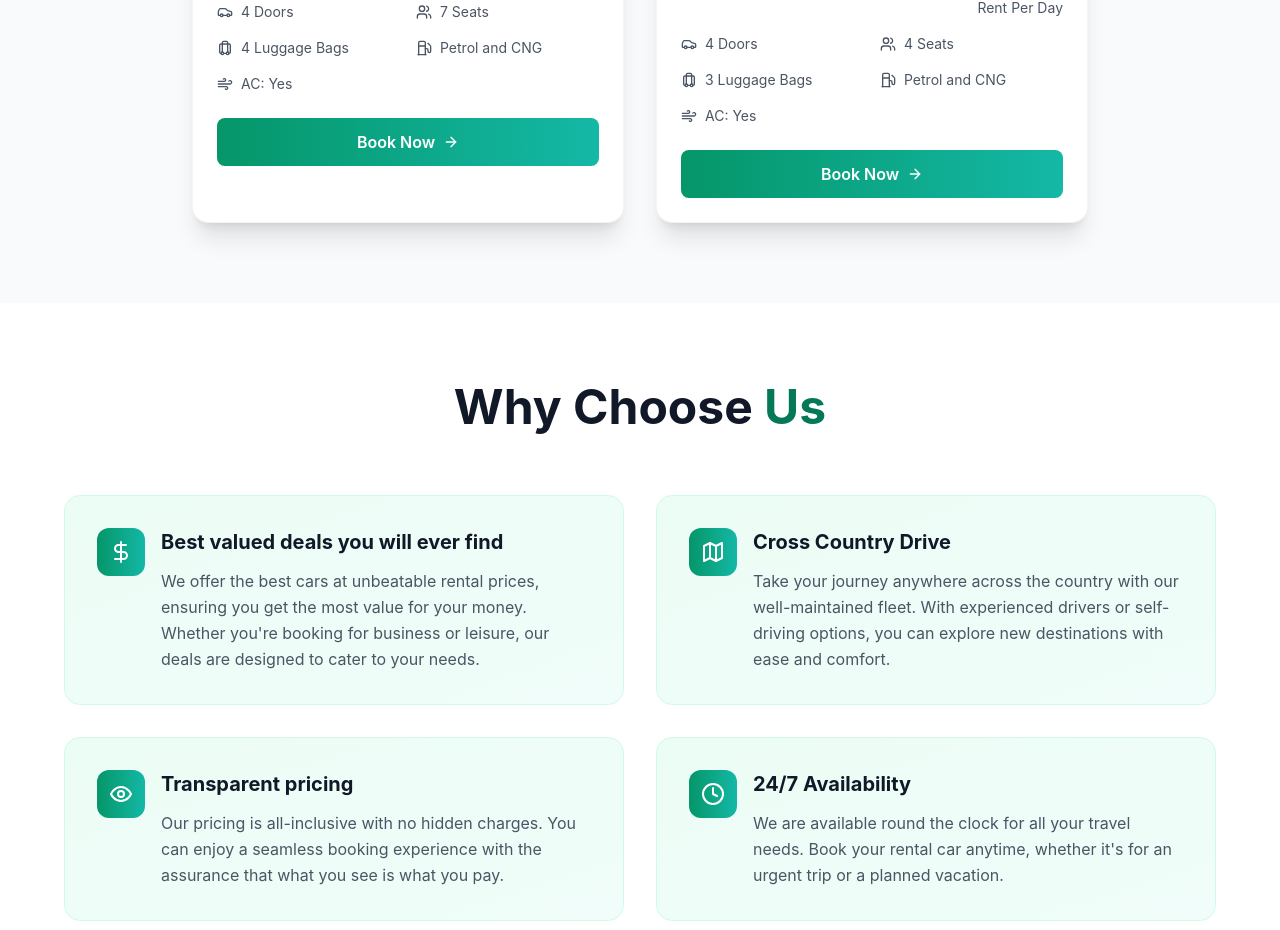
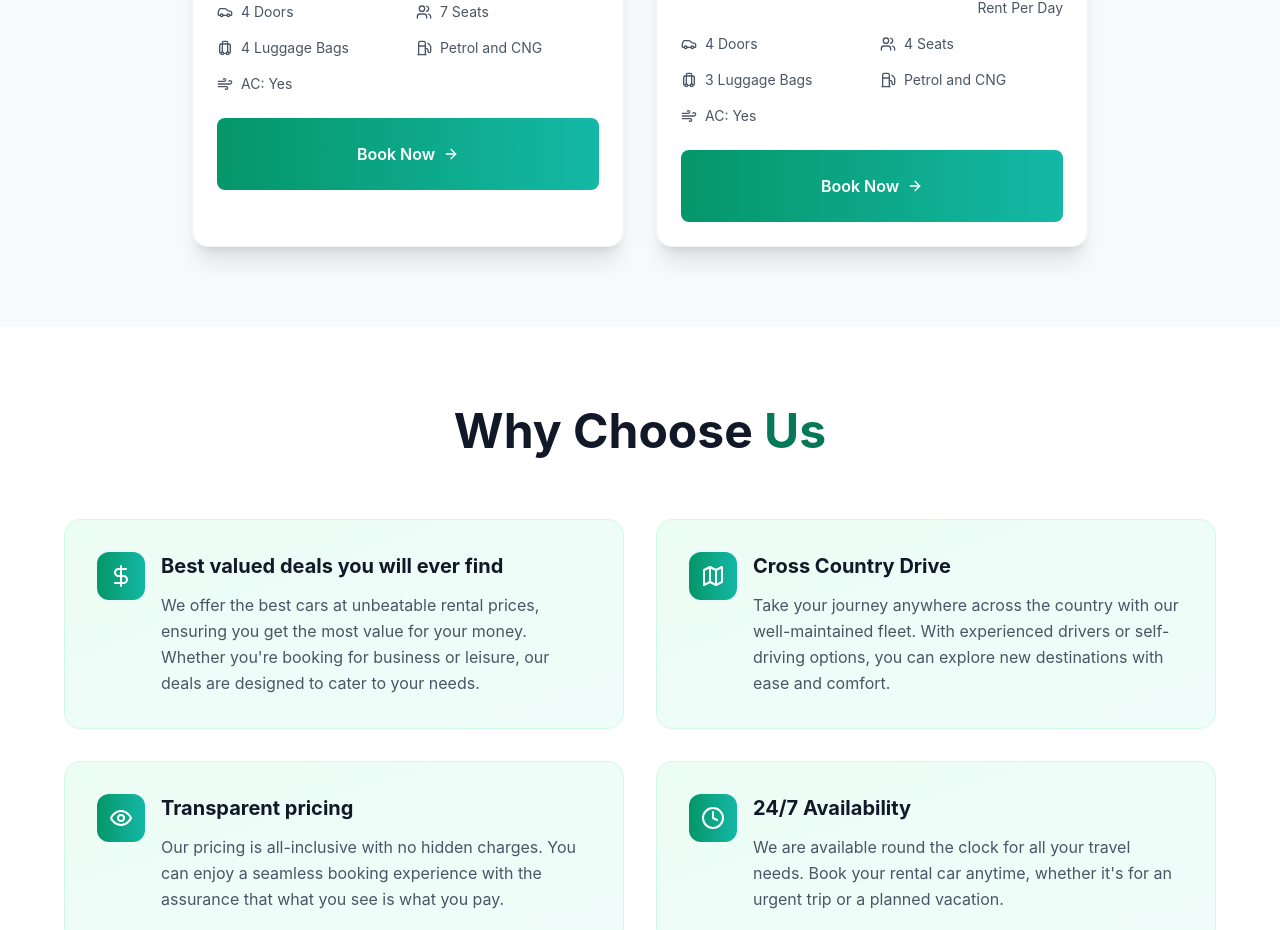
Before and after one commit to nnk2905/website, a React (Vite) app: page / in a window 1280 px wide. Shown: the part 1379-2309 px from the top of the page. Built offline with nearby package versions, Linux system fonts and the light colour scheme.

Commit message:
Update VehicleCard.tsx

```diff
--- a/src/components/VehicleCard.tsx
+++ b/src/components/VehicleCard.tsx
@@ -65,9 +65,13 @@ const VehicleCard: React.FC<VehicleCardProps> = ({
         </div>
 
         <button className="w-full bg-gradient-to-r from-emerald-600 to-teal-500 text-white py-3 rounded-lg font-semibold hover:shadow-lg transition-all duration-300 flex items-center justify-center space-x-2 group">
-          <span>Book Now</span>
-          <ArrowRight className="w-4 h-4 group-hover:translate-x-1 transition-transform" />
-        </button>
+<a
+  href="tel:+7799118556" // Replace with your actual phone number
+  className="w-full bg-gradient-to-r from-emerald-600 to-teal-500 text-white py-3 rounded-lg font-semibold hover:shadow-lg transition-all duration-300 flex items-center justify-center space-x-2 group"
+>
+  <span>Book Now</span>
+  <ArrowRight className="w-4 h-4 group-hover:translate-x-1 transition-transform" />
+</a>        </button>
       </div>
     </div>
   );
```
